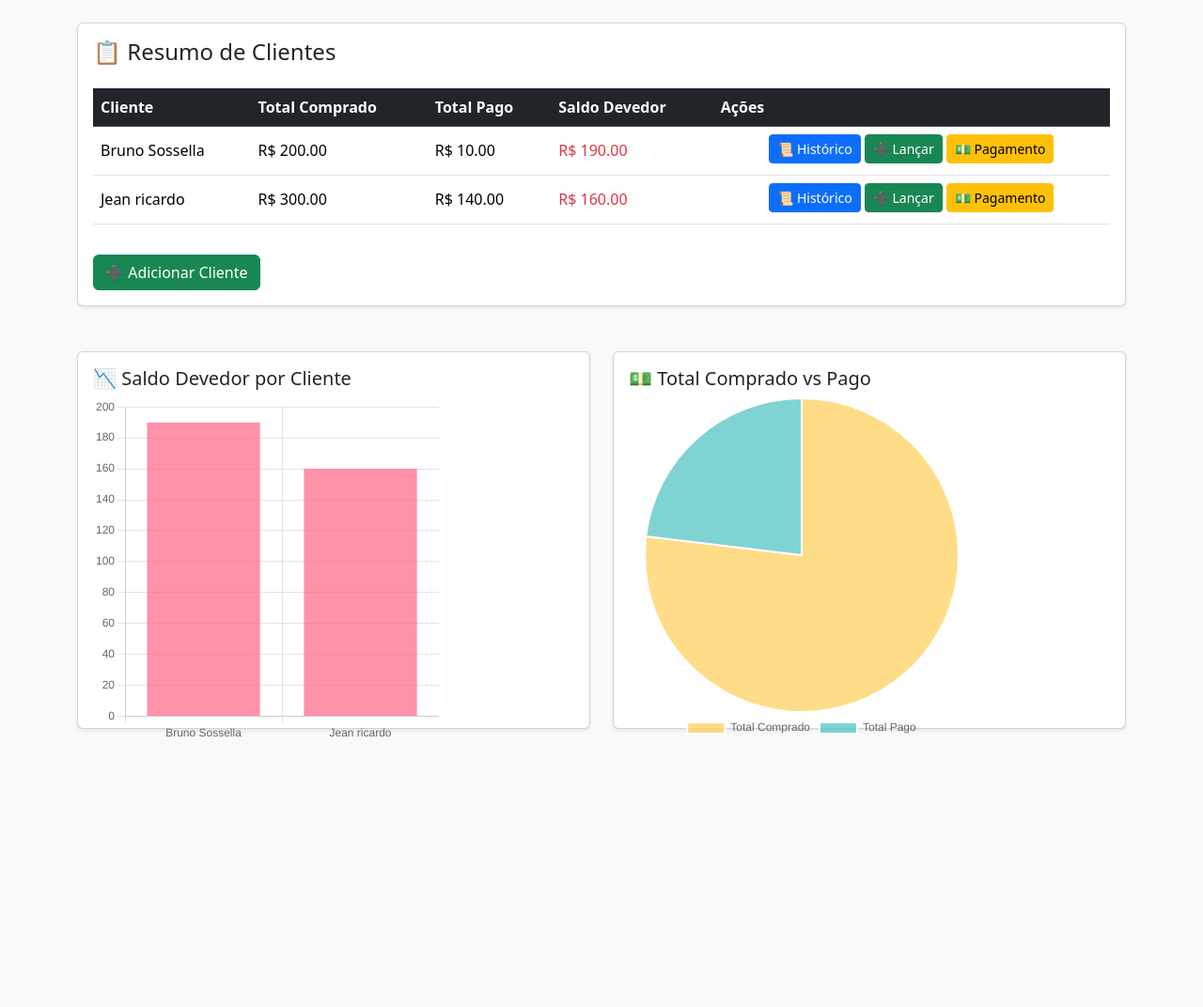
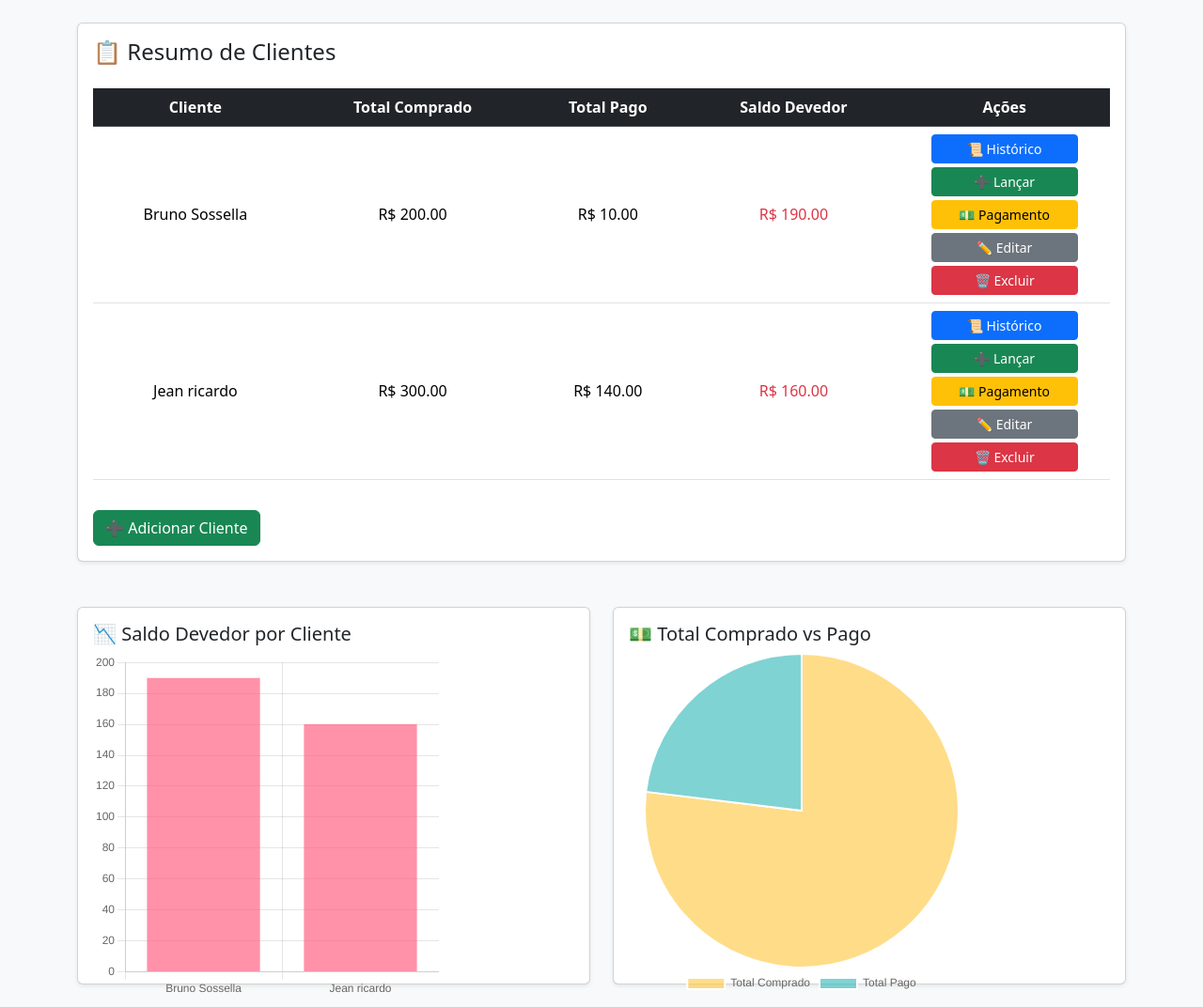
Before and after one commit to Sossella05/controle_fiado, a Flask app: page / in a window 1280 px wide. Shown: the part 56-1128 px from the top of the page at 94% size. Before the commit the page ends 856 px from the top, so only its background shows below. Run offline with Flask 3, Linux system fonts and the light colour scheme; the first user in the database is signed in; data comes from the database, SQL or seed files in the repository.

Commit message:
adicionado editar e excluir cliente com botões centralizados

```diff
--- a/app.py
+++ b/app.py
@@ -38,7 +38,7 @@ def init_db():
     conn = sqlite3.connect("/tmp/fiado.db")
     c = conn.cursor()
 
-    # Tabelas principais
+    # Tabelas
     c.execute("""
         CREATE TABLE IF NOT EXISTS clientes (
             id INTEGER PRIMARY KEY AUTOINCREMENT,
@@ -73,7 +73,6 @@ def init_db():
 init_db()
 
 # ---------------- ROTAS PRINCIPAIS ----------------
-
 @app.route("/")
 @login_required
 def index():
@@ -195,6 +194,39 @@ def pagamento(cliente_id):
     flash("Pagamento atualizado com sucesso!")
     return redirect(url_for("index"))
 
+# ---------------- EDITAR CLIENTE ----------------
+@app.route("/editar/<int:cliente_id>", methods=["GET", "POST"])
+@login_required
+def editar(cliente_id):
+    conn = sqlite3.connect("/tmp/fiado.db")
+    c = conn.cursor()
+
+    if request.method == "POST":
+        novo_nome = request.form["nome"]
+        c.execute("UPDATE clientes SET nome=? WHERE id=?", (novo_nome, cliente_id))
+        conn.commit()
+        conn.close()
+        flash("Cliente atualizado com sucesso!")
+        return redirect(url_for("index"))
+
+    c.execute("SELECT nome FROM clientes WHERE id=?", (cliente_id,))
+    cliente = c.fetchone()
+    conn.close()
+    return render_template("clientes.html", cliente_id=cliente_id, nome=cliente[0])
+
+# ---------------- EXCLUIR CLIENTE ----------------
+@app.route("/excluir/<int:cliente_id>")
+@login_required
+def excluir(cliente_id):
+    conn = sqlite3.connect("/tmp/fiado.db")
+    c = conn.cursor()
+    c.execute("DELETE FROM vendas WHERE cliente_id=?", (cliente_id,))
+    c.execute("DELETE FROM clientes WHERE id=?", (cliente_id,))
+    conn.commit()
+    conn.close()
+    flash("Cliente excluído com sucesso!")
+    return redirect(url_for("index"))
+
 # ---------------- LOGIN ----------------
 @app.route("/login", methods=["GET", "POST"])
 def login():
--- a/templates/index.html
+++ b/templates/index.html
@@ -26,8 +26,9 @@
     <div class="card shadow-sm mb-5">
       <div class="card-body">
         <h4 class="card-title mb-4">📋 Resumo de Clientes</h4>
+
         <table class="table table-hover align-middle">
-          <thead class="table-dark">
+          <thead class="table-dark text-center">
             <tr>
               <th>Cliente</th>
               <th>Total Comprado</th>
@@ -38,22 +39,27 @@
           </thead>
           <tbody>
             {% for id, nome, total_compra, total_pago, saldo in dados %}
-            <tr>
+            <tr class="text-center">
               <td>{{ nome }}</td>
               <td>R$ {{ "%.2f"|format(total_compra) }}</td>
               <td>R$ {{ "%.2f"|format(total_pago) }}</td>
               <td class="{{ 'text-danger' if saldo > 0 else 'text-success' }}">
                 R$ {{ "%.2f"|format(saldo) }}
               </td>
-              <td class="text-center">
-                <a href="/cliente/{{ id }}" class="btn btn-sm btn-primary mb-1">📜 Histórico</a>
-                <a href="/lancar/{{ id }}" class="btn btn-sm btn-success mb-1">➕ Lançar</a>
-                <button class="btn btn-sm btn-warning mb-1" onclick="abrirPagamento({{ id }}, '{{ nome }}')">💵 Pagamento</button>
+              <td>
+                <div class="d-flex flex-column align-items-center">
+                  <a href="/cliente/{{ id }}" class="btn btn-sm btn-primary mb-1 w-75">📜 Histórico</a>
+                  <a href="/lancar/{{ id }}" class="btn btn-sm btn-success mb-1 w-75">➕ Lançar</a>
+                  <button class="btn btn-sm btn-warning mb-1 w-75" onclick="abrirPagamento({{ id }}, '{{ nome }}')">💵 Pagamento</button>
+                  <a href="/editar/{{ id }}" class="btn btn-sm btn-secondary mb-1 w-75">✏️ Editar</a>
+                  <button class="btn btn-sm btn-danger w-75" onclick="confirmarExclusao({{ id }}, '{{ nome }}')">🗑️ Excluir</button>
+                </div>
               </td>
             </tr>
             {% endfor %}
           </tbody>
         </table>
+
         <a href="/cliente" class="btn btn-success mt-3">➕ Adicionar Cliente</a>
       </div>
     </div>
@@ -122,7 +128,14 @@
       modal.show();
     }
 
-    // Gráficos
+    // Confirmação antes de excluir
+    function confirmarExclusao(clienteId, clienteNome) {
+      if (confirm(`Tem certeza que deseja excluir o cliente "${clienteNome}"?`)) {
+        window.location.href = `/excluir/${clienteId}`;
+      }
+    }
+
+    // Gráfico de barras (Saldo)
     new Chart(document.getElementById("graficoSaldo"), {
       type: 'bar',
       data: {
@@ -136,6 +149,7 @@
       options: { plugins: { legend: { display: false } }, scales: { y: { beginAtZero: true } } }
     });
 
+    // Gráfico de pizza (Total Comprado x Pago)
     new Chart(document.getElementById("graficoComparativo"), {
       type: 'pie',
       data: {
```
